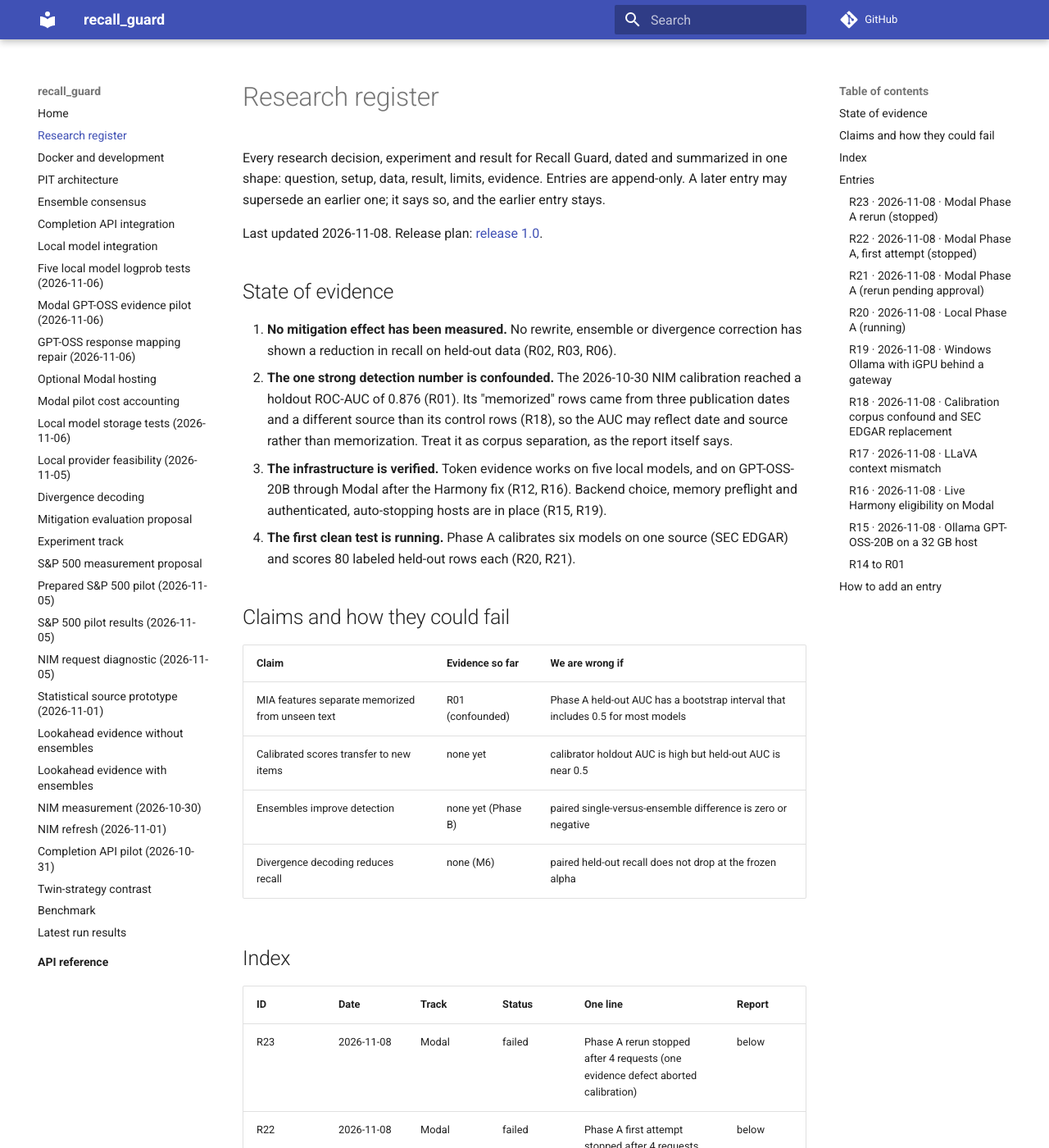
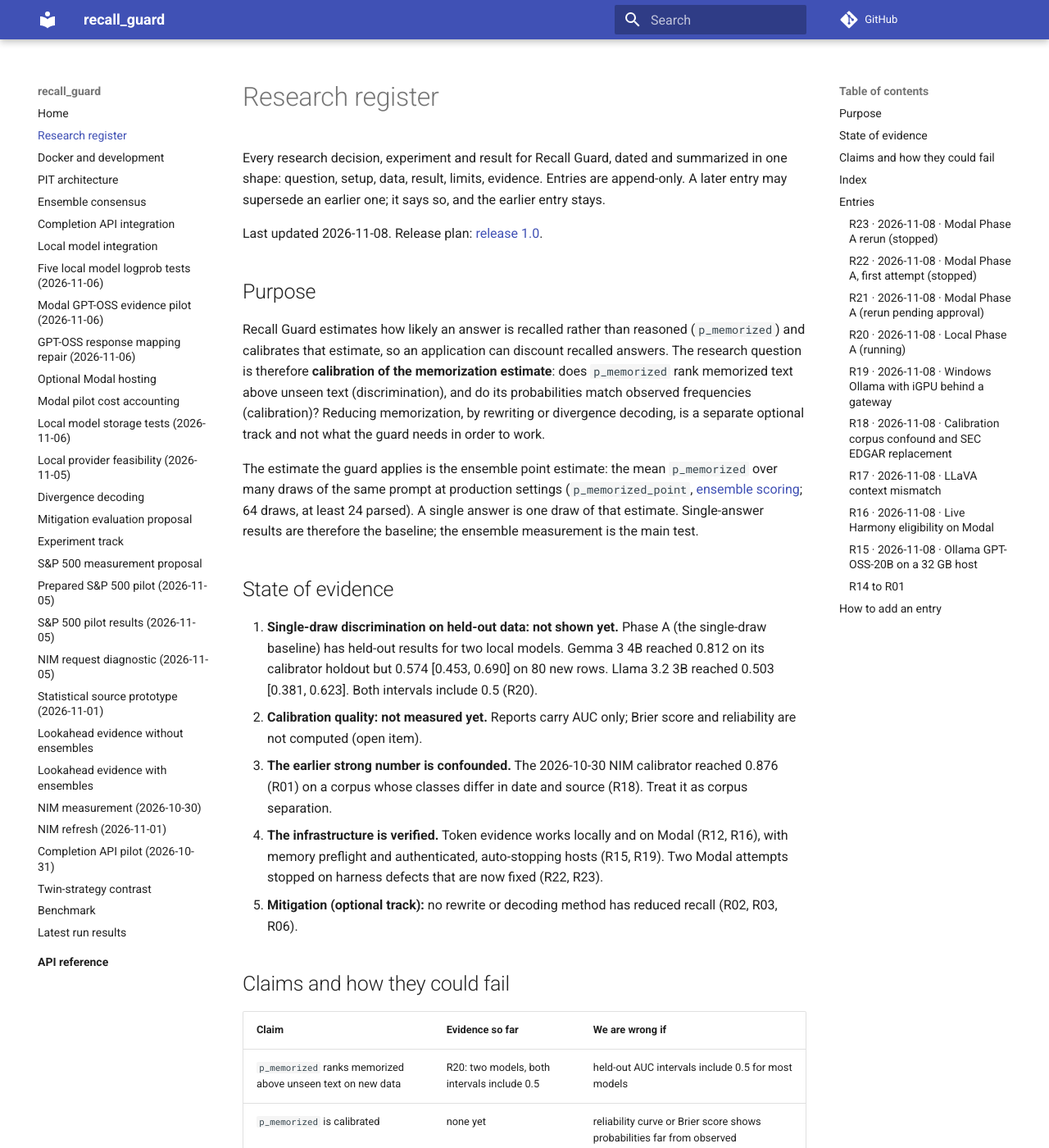
Before and after one commit to norandom/memguard_alpha, an MkDocs documentation site: the page built from docs/research-register.md, in a window 1280 px wide and 1400 px high. Shown: the whole window at 82% size. Built offline with MkDocs 1.6.1 and Material for MkDocs 9.7.7, drawn with Linux system fonts in a browser that asks for light colours; comment, search, counter and statistics services are not loaded; some of the changed text lies outside the part shown.

Commit message:
docs(register): frame research around calibrating p_memorized, with the ensemble estimate as the main test
Recall Guard calibrates the memorization estimate; mitigation is an optional track. Adds interim Phase A results for Gemma 3 4B and Llama 3.2 3B.

Co-Authored-By: Claude Opus 5.5 <noreply@anthropic.com>

```diff
--- a/docs/research-register.md
+++ b/docs/research-register.md
@@ -7,30 +7,48 @@ earlier entry stays.
 
 Last updated 2026-11-08. Release plan: [release 1.0](https://github.com/norandom/memguard_alpha/blob/main/.kiro/specs/release-1.0/tasks.md).
 
+## Purpose
+
+Recall Guard estimates how likely an answer is recalled rather than reasoned
+(`p_memorized`) and calibrates that estimate, so an application can discount
+recalled answers. The research question is therefore **calibration of the
+memorization estimate**: does `p_memorized` rank memorized text above unseen
+text (discrimination), and do its probabilities match observed frequencies
+(calibration)? Reducing memorization, by rewriting or divergence decoding, is a
+separate optional track and not what the guard needs in order to work.
+
+The estimate the guard applies is the ensemble point estimate: the mean
+`p_memorized` over many draws of the same prompt at production settings
+(`p_memorized_point`, [ensemble scoring](ensemble.md); 64 draws, at least 24
+parsed). A single answer is one draw of that estimate. Single-answer results are
+therefore the baseline; the ensemble measurement is the main test.
+
 ## State of evidence
 
-1. **No mitigation effect has been measured.** No rewrite, ensemble or divergence
-   correction has shown a reduction in recall on held-out data (R02, R03, R06).
-2. **The one strong detection number is confounded.** The 2026-10-30 NIM calibration
-   reached a holdout ROC-AUC of 0.876 (R01). Its "memorized" rows came from three
-   publication dates and a different source than its control rows (R18), so the
-   AUC may reflect date and source rather than memorization. Treat it as corpus
-   separation, as the report itself says.
-3. **The infrastructure is verified.** Token evidence works on five local models,
-   and on GPT-OSS-20B through Modal after the Harmony fix (R12, R16). Backend
-   choice, memory preflight and authenticated, auto-stopping hosts are in place
-   (R15, R19).
-4. **The first clean test is running.** Phase A calibrates six models on one
-   source (SEC EDGAR) and scores 80 labeled held-out rows each (R20, R21).
+1. **Single-draw discrimination on held-out data: not shown yet.** Phase A (the
+   single-draw baseline) has held-out results for two local models. Gemma 3 4B reached 0.812 on its calibrator
+   holdout but 0.574 [0.453, 0.690] on 80 new rows. Llama 3.2 3B reached 0.503
+   [0.381, 0.623]. Both intervals include 0.5 (R20).
+2. **Calibration quality: not measured yet.** Reports carry AUC only; Brier score
+   and reliability are not computed (open item).
+3. **The earlier strong number is confounded.** The 2026-10-30 NIM calibrator
+   reached 0.876 (R01) on a corpus whose classes differ in date and source (R18).
+   Treat it as corpus separation.
+4. **The infrastructure is verified.** Token evidence works locally and on Modal
+   (R12, R16), with memory preflight and authenticated, auto-stopping hosts (R15,
+   R19). Two Modal attempts stopped on harness defects that are now fixed (R22, R23).
+5. **Mitigation (optional track):** no rewrite or decoding method has reduced
+   recall (R02, R03, R06).
 
 ## Claims and how they could fail
 
 | Claim | Evidence so far | We are wrong if |
 | --- | --- | --- |
-| MIA features separate memorized from unseen text | R01 (confounded) | Phase A held-out AUC has a bootstrap interval that includes 0.5 for most models |
-| Calibrated scores transfer to new items | none yet | calibrator holdout AUC is high but held-out AUC is near 0.5 |
-| Ensembles improve detection | none yet (Phase B) | paired single-versus-ensemble difference is zero or negative |
-| Divergence decoding reduces recall | none (M6) | paired held-out recall does not drop at the frozen alpha |
+| `p_memorized` ranks memorized above unseen text on new data | R20: two models, both intervals include 0.5 | held-out AUC intervals include 0.5 for most models |
+| `p_memorized` is calibrated | none yet | reliability curve or Brier score shows probabilities far from observed frequencies |
+| A calibrator fitted on one corpus transfers to new items | R20 (Gemma) suggests not | calibrator holdout AUC is high but held-out AUC is near 0.5 |
+| The ensemble point estimate is the better-calibrated multiplier | none yet (Phase B) | its held-out AUC and calibration are no better than a single draw's |
+| Mitigation reduces recall (optional) | none | paired held-out recall does not drop at a frozen setting |
 
 ## Index
 
```
